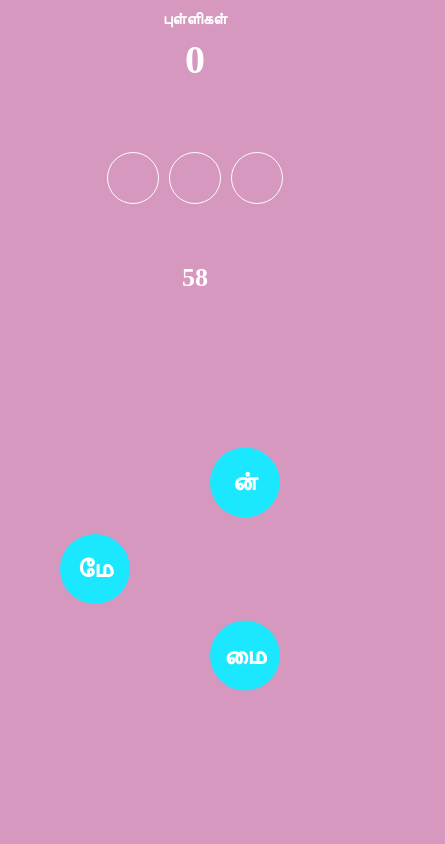
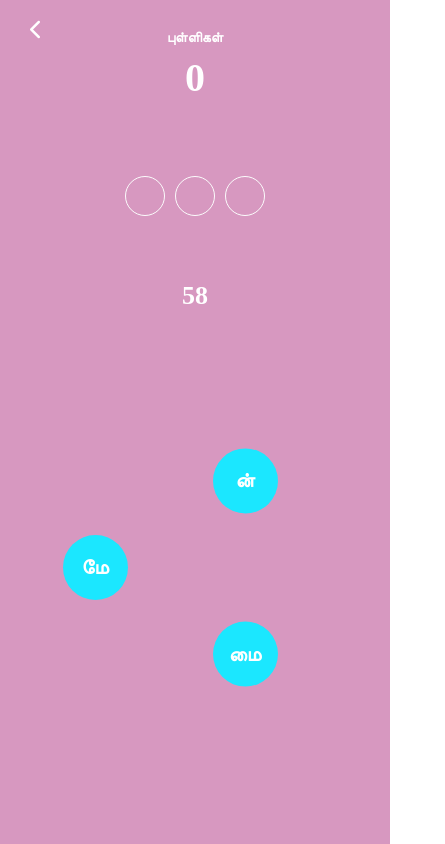
Before and after one commit to ssivanatarajan/varthaivilayattu, a plain HTML site: page index.html in a window 390 px wide. Both pictures are taken after a click on the element "3 வார்த்தைகள்". Shown: the whole page, 445 px wide, since content can reach past the window. Drawn offline with nearby package versions, Linux system fonts and the light colour scheme.

Commit message:
added support for mobile devices

```diff
--- a/index.html
+++ b/index.html
@@ -1,4 +1,5 @@
 <html>
+    <meta name="viewport" content="width=device-width, initial-scale=1">
     <script src="https://cdnjs.cloudflare.com/ajax/libs/jquery/3.6.0/jquery.min.js" integrity="sha512-894YE6QWD5I59HgZOGReFYm4dnWc1Qt5NtvYSaNcOP+u1T9qYdvdihz0PPSiiqn/+/3e7Jo4EaG7TubfWGUrMQ==" crossorigin="anonymous" referrerpolicy="no-referrer"></script>
     <script src="./words.js"></script>
     <script src="./script.js"></script>
@@ -7,6 +8,7 @@
         *{
             margin:0px;
             padding:0px;
+            box-sizing: border-box;
         }
     body{
         display: flex;
@@ -19,6 +21,7 @@
         display: flex;
         align-items: center;
         flex-direction:column;
+        padding:20px;
     }
     .container{
         display: none;
@@ -113,11 +116,13 @@
         display: flex;
         flex-direction: column;
         align-items: center;
+        width:100%;
     }
     .level{
         border:1px solid #fff;
         border-radius: 6px;
         padding:10px;
+        font-size:18px;
         margin-top: 20px;
         width:400px;
         cursor:pointer;
@@ -153,7 +158,6 @@
     }
     .btn{
         font-size:16px;
-        font-size: 16px;
         margin-bottom: 100px;
         padding: 10px 30px;
         border: 1px solid #fff;
@@ -269,7 +273,7 @@
         position: absolute;
         top: 20px;
         left: 30px;
-        font-size: 2em;
+        font-size: 20px;
         color: #fff;
     }
     .link{
@@ -281,6 +285,29 @@
         color:#fff;
         font-size:16px;
     }
+    @media only screen and (max-width:1000px){
+        .freezeLayer,.timerAlert, #input, .container,.welcomescreen{
+            width:100%;
+        }
+        .level{
+            width:80%;
+        }
+    }
+    @media only screen and (max-width:500px){
+        .outputCircle{
+            width:40px;
+            height:40px;
+            font-size: 15px;
+        }
+        .circle{
+            width:65px;
+            height:65px;
+            font-size: 20px;
+        }
+    }
+    .f14{
+        font-size: 14px;
+    }
 </style>
     <body>
 
@@ -290,7 +317,7 @@
             </div> -->
             <span  class="back" onclick="gotoHomePage()"><i class="fa-solid fa-chevron-left"></i></span>
             <div class="scoreContainer">
-                <p>புள்ளிகள்</p>
+                <p class="f14">புள்ளிகள்</p>
                 <p class="score"></p>
                 <span class="addedScore">+1</span>
             </div>
```
